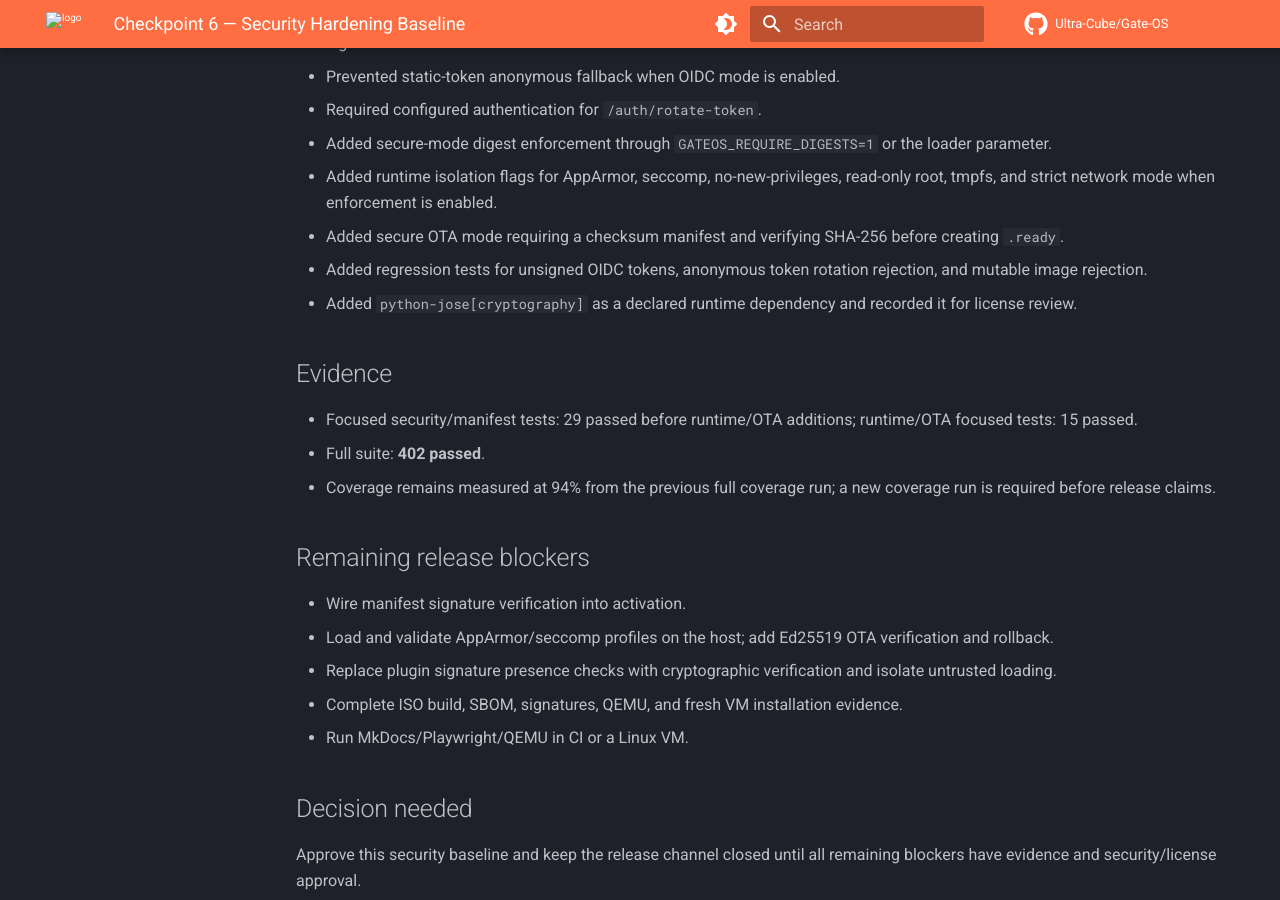
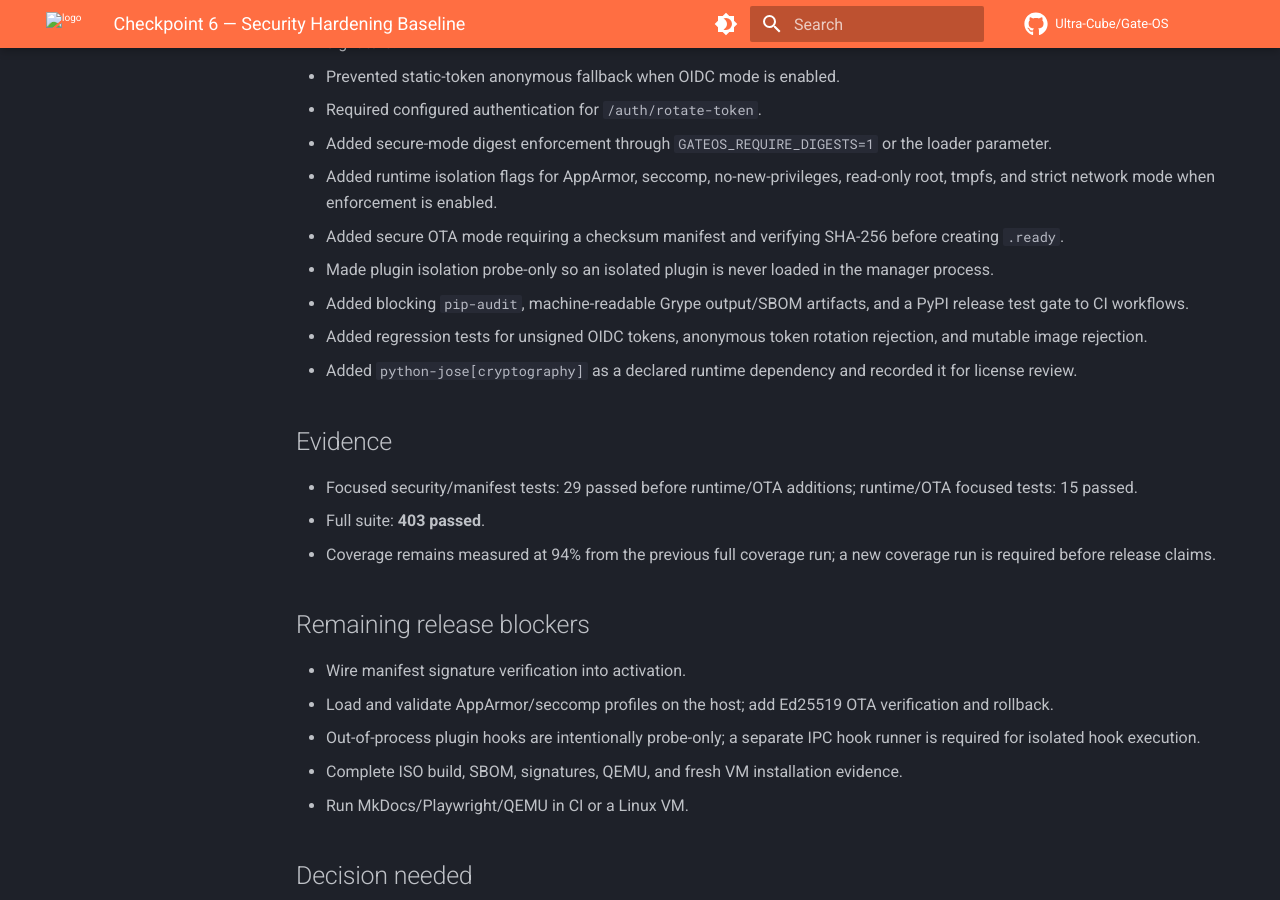
Before and after one commit to Ultra-Cube/Gate-OS, an MkDocs documentation site: the page built from docs/checkpoints/CHECKPOINT-6.md, in a window 1280 px wide and 900 px high, scrolled down 391 px. Built offline with MkDocs 1.6.1 and Material for MkDocs 9.7.7, drawn with Linux system fonts in a browser that asks for light colours; comment, search, counter and statistics services are not loaded; the version menu is left out.

Commit message:
ci(security): close plugin isolation and release gates
- Prevent isolated plugins from loading in the manager process\n- Add regression coverage for probe-only plugin isolation\n- Add pip-audit to CI and PyPI release gates\n- Retain machine-readable Grype and SBOM evidence as CI artifacts\n- Update Phase 6 checkpoint, roadmap, README, and changelog to 403 tests\n\nValidation: workflow YAML passed, Ruff passed, full suite 403 passed.

```diff
--- a/docs/checkpoints/CHECKPOINT-6.md
+++ b/docs/checkpoints/CHECKPOINT-6.md
@@ -12,20 +12,22 @@
 - Added secure-mode digest enforcement through `GATEOS_REQUIRE_DIGESTS=1` or the loader parameter.
 - Added runtime isolation flags for AppArmor, seccomp, no-new-privileges, read-only root, tmpfs, and strict network mode when enforcement is enabled.
 - Added secure OTA mode requiring a checksum manifest and verifying SHA-256 before creating `.ready`.
+- Made plugin isolation probe-only so an isolated plugin is never loaded in the manager process.
+- Added blocking `pip-audit`, machine-readable Grype output/SBOM artifacts, and a PyPI release test gate to CI workflows.
 - Added regression tests for unsigned OIDC tokens, anonymous token rotation rejection, and mutable image rejection.
 - Added `python-jose[cryptography]` as a declared runtime dependency and recorded it for license review.
 
 ## Evidence
 
 - Focused security/manifest tests: 29 passed before runtime/OTA additions; runtime/OTA focused tests: 15 passed.
-- Full suite: **402 passed**.
+- Full suite: **403 passed**.
 - Coverage remains measured at 94% from the previous full coverage run; a new coverage run is required before release claims.
 
 ## Remaining release blockers
 
 - Wire manifest signature verification into activation.
 - Load and validate AppArmor/seccomp profiles on the host; add Ed25519 OTA verification and rollback.
-- Replace plugin signature presence checks with cryptographic verification and isolate untrusted loading.
+- Out-of-process plugin hooks are intentionally probe-only; a separate IPC hook runner is required for isolated hook execution.
 - Complete ISO build, SBOM, signatures, QEMU, and fresh VM installation evidence.
 - Run MkDocs/Playwright/QEMU in CI or a Linux VM.
 
```
Also changed, not shown: CHANGELOG.md (+1 -1 lines), README.md (+6 -6 lines), docs/ROADMAP.md (+2 -1 lines), 4 other files.
